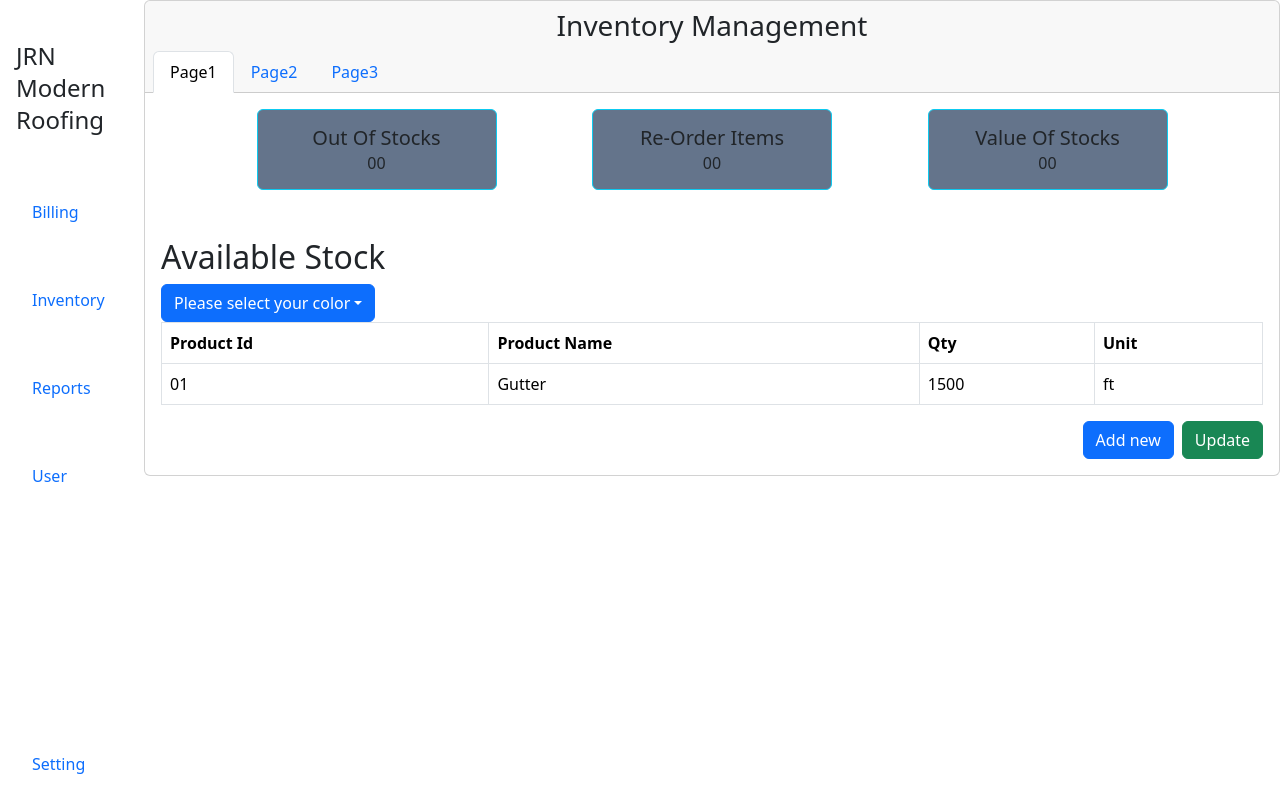
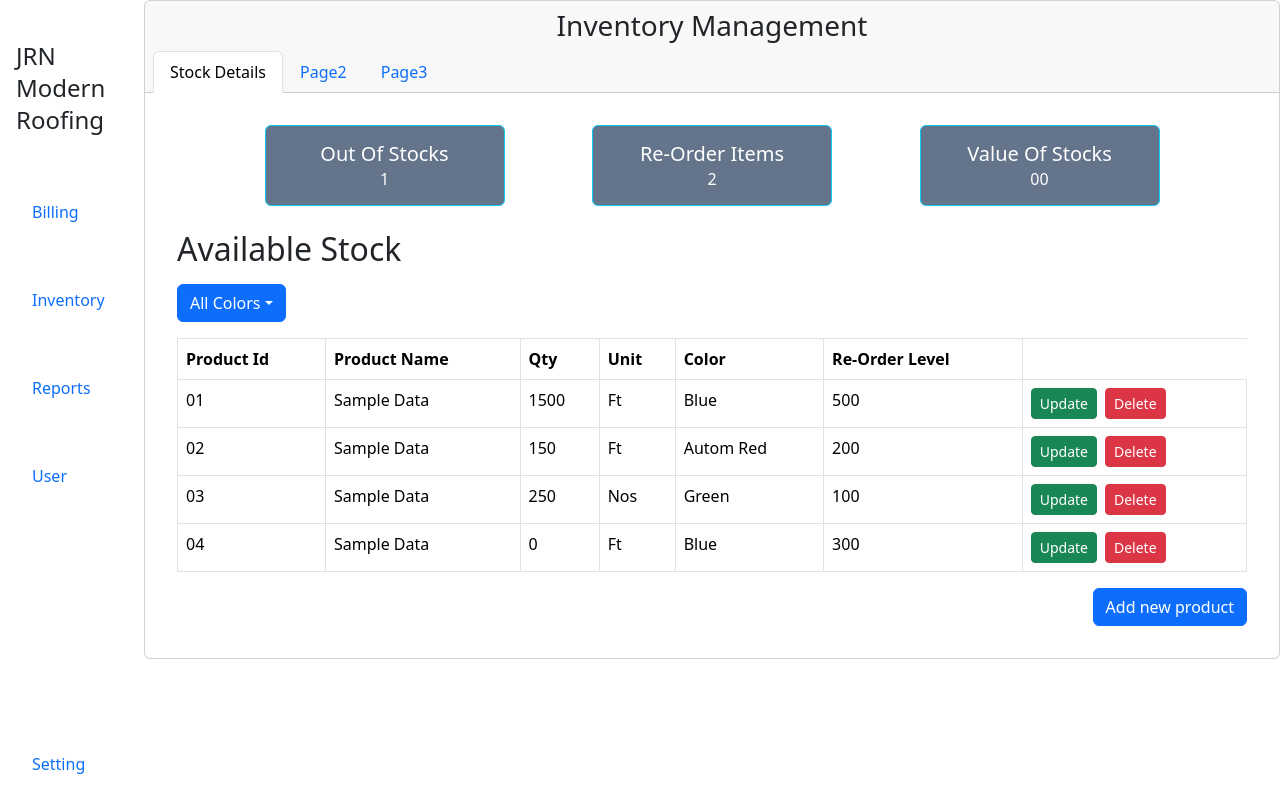
Before and after one commit to malinga9818/JRN-billing-and-inventory-management-system, a React (Vite) app in the folder front-end/: page /inventory in a window 1280 px wide. Built offline with nearby package versions, Linux system fonts and the light colour scheme.

Commit message:
inventry UI done

```diff
--- a/front-end/package.json
+++ b/front-end/package.json
@@ -17,7 +17,8 @@
     "react-bootstrap": "^2.10.5",
     "react-dom": "^18.3.1",
     "react-icons": "^5.3.0",
-    "react-router-dom": "^6.28.0"
+    "react-router-dom": "^6.28.0",
+    "uuid": "^11.0.3"
   },
   "devDependencies": {
     "@eslint/js": "^9.13.0",
--- a/front-end/src/Pages/Inventory/InventoryManagement.jsx
+++ b/front-end/src/Pages/Inventory/InventoryManagement.jsx
@@ -17,7 +17,7 @@ function InventoryManagement() {
             <Nav variant="tabs">
               <Nav.Item>
                 <Nav.Link eventKey="Page1">
-                  Page1
+                  Stock Details
                 </Nav.Link>
               </Nav.Item>
               <Nav.Item>
--- a/front-end/src/Pages/Inventory/Page1.jsx
+++ b/front-end/src/Pages/Inventory/Page1.jsx
@@ -1,23 +1,136 @@
-import React from "react";
-import { Card, Row, Tab, Dropdown, DropdownButton, Table, Button } from "react-bootstrap";
+import React, { useState } from "react";
+import { Card, Dropdown, DropdownButton, Table, Button, Modal, Form } from "react-bootstrap";
+import { v4 as uuidv4 } from "uuid"; // Install using `npm install uuid`
 
-function Page1() {
+const Page1 = () => {
+
+  const [selectedColor, setSelectedColor] = useState("All Colors");
+  const [showModal, setShowModal] = useState(false);
+  const [modalAction, setModalAction] = useState(""); // "Add", "Update", or "Delete"
+  const [formData, setFormData] = useState({ id: "", name: "", qty: "", unit: "", color: "", reorderLevel: "" });
+  const [stock, setStock] = useState([
+    { id: "01", name: "Sample Data", qty: 1500, unit: "Ft", color: "Blue", reorderLevel: 500 },
+    { id: "02", name: "Sample Data", qty: 150, unit: "Ft", color: "Autom Red", reorderLevel: 200 },
+    { id: "03", name: "Sample Data", qty: 250, unit: "Nos", color: "Green", reorderLevel: 100 },
+    { id: "04", name: "Sample Data", qty: 0, unit: "Ft", color: "Blue", reorderLevel: 300 },
+  ]);
+  const [duplicateError, setDuplicateError] = useState("");
+
+  const productNames = ["Normal Roofing", "Tile Roofing", "Gutter", "Barge Flashing", "Down Pipe", "Ridge Cover", "Valley Gutter", "Valance Board", "Wall Flashing", "Nozzles", "End Cap", "Bracket"];
+  const units = ["Ft", "Nos"];
+  const colors = ["Autom Red", "Blue", "Chocolate Brown", "Green", "Meroon"];
+
+  const handleColorChange = (color) => {
+    setSelectedColor(color);
+  };
+
+  const handleModalOpen = (action, item = null) => {
+    setModalAction(action);
+    if (action === "Add") {
+      setFormData({ id: uuidv4(), name: "", qty: "", unit: "", color: "", reorderLevel: "" });
+    } else if (action === "Update") {
+      setFormData(item);
+    } else if (action === "Delete") {
+      setFormData(item);
+    }
+    setShowModal(true);
+  };
+
+  const handleModalClose = () => {
+    setShowModal(false);
+    setDuplicateError("");
+  };
+
+  const handleFormSubmit = () => {
+    // Check for duplicates
+    const isDuplicate = stock.some(
+      (item) =>
+        item.name === formData.name &&
+        item.color === formData.color &&
+        item.id !== formData.id // Allow updating the same item without flagging as duplicate
+    );
+
+    if (isDuplicate) {
+      setDuplicateError("A product with the same name and color already exists!"); // Replace with a better UI error if needed
+      return; // Stop the form submission
+    }
+
+    setDuplicateError("");
+    if (modalAction === "Add") {
+      setStock([...stock, formData]);
+    } else if (modalAction === "Update") {
+      setStock(
+        stock.map((item) =>
+          item.id === formData.id ? { ...formData } : item
+        )
+      );
+    } else if (modalAction === "Delete") {
+      setStock(stock.filter((item) => item.id !== formData.id));
+    }
+
+    handleModalClose();
+  };
+
+  const filteredStock = selectedColor === "All Colors"
+    ? stock
+    : selectedColor === "Out Of Stocks"
+      ? stock.filter((item) => item.qty === 0)  // Filter out of stock items
+      : selectedColor === "Re-Order Items"
+        ? stock.filter((item) => item.qty < item.reorderLevel) // Filter items below reorder level
+        : stock.filter((item) => item.color === selectedColor); // Default to color filter
+
+  // Count items below reorder level
+  const reorderCount = stock.filter(item => item.qty < item.reorderLevel).length;
+
+  // Count items out of stock (qty = 0)
+  const outOfStockCount = stock.filter(item => item.qty === 0).length;
+
+  const handleCardClick = (type) => {
+    if (type === "Out Of Stocks") {
+      setSelectedColor("Out Of Stocks"); // Filter by out-of-stock items
+    } else if (type === "Re-Order Items") {
+      setSelectedColor("Re-Order Items"); // Filter by reorder items
+    } else {
+      setSelectedColor("All Colors"); // Reset to show all colors
+    }
+  };
+
+
   return (
-    <>
-      <div className="mb-5 text-center d-flex justify-content-evenly">
-        <Card border="info" style={{ width: '15rem', backgroundColor: '#64748b' }}>
+    <div className="p-3">
+      {/* Inventory Summary */}
+      <div className="mb-4 text-center d-flex justify-content-evenly">
+
+        <Card
+          border="info"
+          style={{ width: "15rem", backgroundColor: "#64748b", color: "#fff", cursor: "pointer" }}
+          onClick={() => handleCardClick("Out Of Stocks")}
+          onMouseEnter={(e) => (e.currentTarget.style.backgroundColor = "#688f9b")}
+          onMouseLeave={(e) => (e.currentTarget.style.backgroundColor = "#64748b")}
+        >
           <Card.Body>
             <Card.Title>Out Of Stocks</Card.Title>
-            <Card.Subtitle>00</Card.Subtitle>
+            <Card.Subtitle>{outOfStockCount}</Card.Subtitle> {/* Display out of stock count */}
           </Card.Body>
         </Card>
-        <Card border="info" style={{ width: '15rem', backgroundColor: '#64748b' }}>
+
+        <Card
+          border="info"
+          style={{ width: "15rem", backgroundColor: "#64748b", color: "#fff", cursor: "pointer"  }}
+          onClick={() => handleCardClick("Re-Order Items")}
+          onMouseEnter={(e) => (e.currentTarget.style.backgroundColor = "#688f9b")}
+          onMouseLeave={(e) => (e.currentTarget.style.backgroundColor = "#64748b")}
+        >
           <Card.Body>
             <Card.Title>Re-Order Items</Card.Title>
-            <Card.Subtitle>00</Card.Subtitle>
+            <Card.Subtitle>{reorderCount}</Card.Subtitle> {/* Display reorder count */}
           </Card.Body>
         </Card>
-        <Card border="info" style={{ width: '15rem', backgroundColor: '#64748b' }}>
+        <Card
+          border="info"
+          style={{ width: "15rem", backgroundColor: "#64748b", color: "#fff" }}
+          onClick={() => handleCardClick("Value Of Stocks")}
+        >
           <Card.Body>
             <Card.Title>Value Of Stocks</Card.Title>
             <Card.Subtitle>00</Card.Subtitle>
@@ -25,18 +138,22 @@ function Page1() {
         </Card>
       </div>
 
-
+      {/* Stock Table */}
       <div>
-        <div><h2>Available Stock</h2></div>
-        <div>
-          <DropdownButton id="" title="Please select your color">
-            <Dropdown.Item as="button">Blue</Dropdown.Item>
-            <Dropdown.Item as="button">Green</Dropdown.Item>
-            <Dropdown.Item as="button">Chocolate Brown</Dropdown.Item>
-            <Dropdown.Item as="button">Autom Red</Dropdown.Item>
+        <h2 className="mb-3">Available Stock</h2>
+        <DropdownButton
+          id="color-dropdown"
+          title={selectedColor === "All Colors" ? "All Colors" : selectedColor}
+          className="mb-3"
+          onSelect={handleColorChange}
+        >
+          <Dropdown.Item eventKey="All Colors">All Colors</Dropdown.Item>
+          {colors.map((color, index) => (
+            <Dropdown.Item key={index} eventKey={color}>
+              {color}
+            </Dropdown.Item>
+          ))}
         </DropdownButton>
-        </div>
-        <div>
         <Table bordered hover>
           <thead>
             <tr>
@@ -44,32 +161,152 @@ function Page1() {
               <th>Product Name</th>
               <th>Qty</th>
               <th>Unit</th>
+              <th>Color</th>
+              <th>Re-Order Level</th>
             </tr>
           </thead>
           <tbody>
-              <tr>
-                <td>01</td>
-                <td>Gutter</td>
-                <td>1500</td>
-                <td>ft</td>
+            {filteredStock.map((item, index) => (
+              <tr key={index}>
+                <td>{item.id}</td>
+                <td>{item.name}</td>
+                <td>{item.qty}</td>
+                <td>{item.unit}</td>
+                <td>{item.color}</td>
+                <td>{item.reorderLevel}</td>
+                <td>
+                  <Button
+                    variant="success"
+                    size="sm"
+                    className="me-2"
+                    onClick={() => handleModalOpen("Update", item)}
+                  >
+                    Update
+                  </Button>
+                  <Button
+                    variant="danger"
+                    size="sm"
+                    onClick={() => handleModalOpen("Delete", item)}
+                  >
+                    Delete
+                  </Button>
+                </td>
               </tr>
+            ))}
           </tbody>
-
         </Table>
         <div className="gap-2 d-flex justify-content-end">
-            <Button variant="primary">Add new</Button>
-            <Button variant="success">Update</Button>
+          <Button variant="primary" onClick={() => handleModalOpen("Add")}>
+            Add new product
+          </Button>
         </div>
       </div>
 
+      {/* Render Toast for Error */}
+      {duplicateError && (
+        <div className="p-3 position-fixed top-20 start-50 translate-middle" style={{ zIndex: 2000 }}>
+          <div className="text-white toast show bg-danger">
+            <div className="toast-body">{duplicateError}</div>
           </div>
+        </div>
+      )}
 
-
-      <div>
-
+      {/* Modal for Add/Update/Delete */}
+      <Modal show={showModal} onHide={handleModalClose}>
+        <Modal.Header closeButton>
+          <Modal.Title>{modalAction} Stock Item</Modal.Title>
+        </Modal.Header>
+        <Modal.Body>
+          <Form>
+            <Form.Group className="mb-3">
+              <Form.Label>Product ID</Form.Label>
+              <Form.Control type="text" value={formData.id} readOnly />
+            </Form.Group>
+            <Form.Group className="mb-3">
+              <Form.Label>Product Name</Form.Label>
+              <Form.Control
+                as="select"
+                value={formData.name}
+                onChange={(e) => setFormData({ ...formData, name: e.target.value })}
+                disabled={modalAction === "Delete"}
+              >
+                <option value="" disabled>
+                  Select a Product
+                </option>
+                {productNames.map((name, index) => (
+                  <option key={index} value={name}>
+                    {name}
+                  </option>
+                ))}
+              </Form.Control>
+            </Form.Group>
+            <Form.Group className="mb-3">
+              <Form.Label>Quantity</Form.Label>
+              <Form.Control
+                type="text"
+                value={formData.qty}
+                onChange={(e) => setFormData({ ...formData, qty: e.target.value })}
+                disabled={modalAction === "Delete"}
+              />
+            </Form.Group>
+            <Form.Group className="mb-3">
+              <Form.Label>Unit</Form.Label>
+              <Form.Control
+                as="select"
+                value={formData.unit}
+                onChange={(e) => setFormData({ ...formData, unit: e.target.value })}
+                disabled={modalAction === "Delete"}
+              >
+                <option value="" disabled>
+                  Select a Unit
+                </option>
+                {units.map((unit, index) => (
+                  <option key={index} value={unit}>
+                    {unit}
+                  </option>
+                ))}
+              </Form.Control>
+            </Form.Group>
+            <Form.Group className="mb-3">
+              <Form.Label>Color</Form.Label>
+              <Form.Control
+                as="select"
+                value={formData.color}
+                onChange={(e) => setFormData({ ...formData, color: e.target.value })}
+                disabled={modalAction === "Delete"}
+              >
+                <option value="" disabled>
+                  Select a Color
+                </option>
+                {colors.map((color, index) => (
+                  <option key={index} value={color}>
+                    {color}
+                  </option>
+                ))}
+              </Form.Control>
+            </Form.Group>
+            <Form.Group className="mb-3">
+              <Form.Label>Re-Order Level</Form.Label>
+              <Form.Control
+                type="text"
+                value={formData.reorderLevel}
+                onChange={(e) => setFormData({ ...formData, reorderLevel: e.target.value })}
+                disabled={modalAction === "Delete"}
+              />
+            </Form.Group>
+          </Form>
+        </Modal.Body>
+        <Modal.Footer className="gap-2 d-flex">
+          <Button variant="secondary" onClick={handleModalClose}>
+            Close
+          </Button>
+          <Button variant="primary" onClick={handleFormSubmit}>
+            {modalAction}
+          </Button>
+        </Modal.Footer>
+      </Modal>
     </div>
-    </>
-  )
-}
+  );
+};
 
 export default Page1;
```
Also changed, not shown: 1 other file (tests, documents, lock files or other folders). Lines whose indentation alone changed are shown as unchanged.
